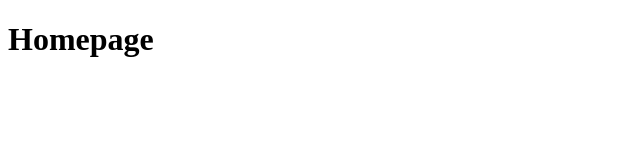
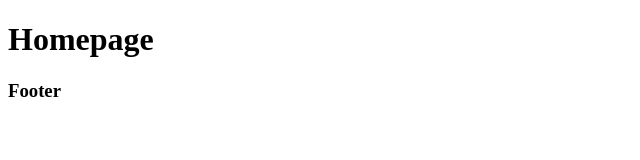
Before and after one commit to HungNguyen76/ONLINE_TEST_OJT_PTIT, a plain HTML site: page pages/admin/user.html in a window 1280 px wide. Shown: the full height of the page, 0-640 px from the left. Drawn offline with Linux system fonts and the light colour scheme.

Commit message:
update footer

```diff
--- a/pages/admin/user.html
+++ b/pages/admin/user.html
@@ -7,5 +7,9 @@
 </head>
 <body>
     <h1>Homepage</h1>
+
+    <footer>
+        <h3>Footer</h3>
+    </footer>
 </head>
 </html>
```
